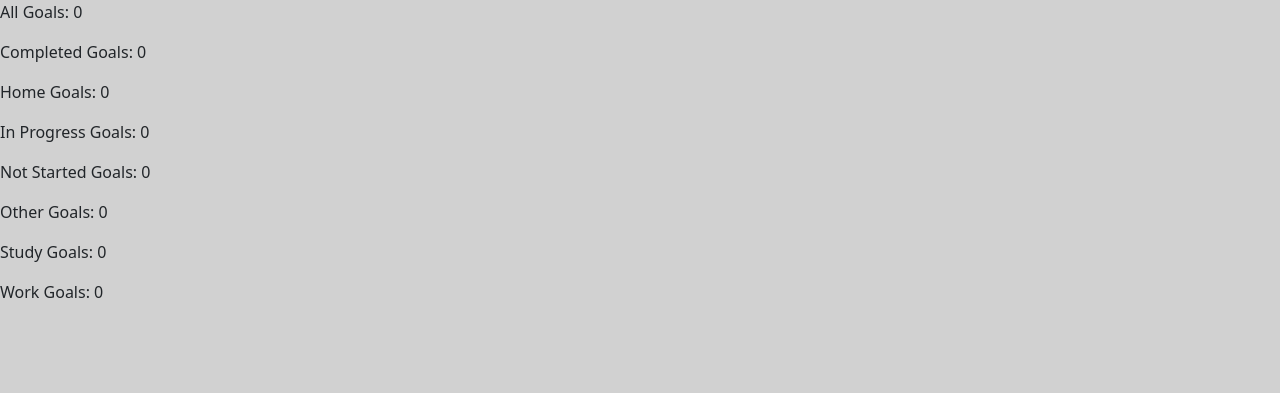
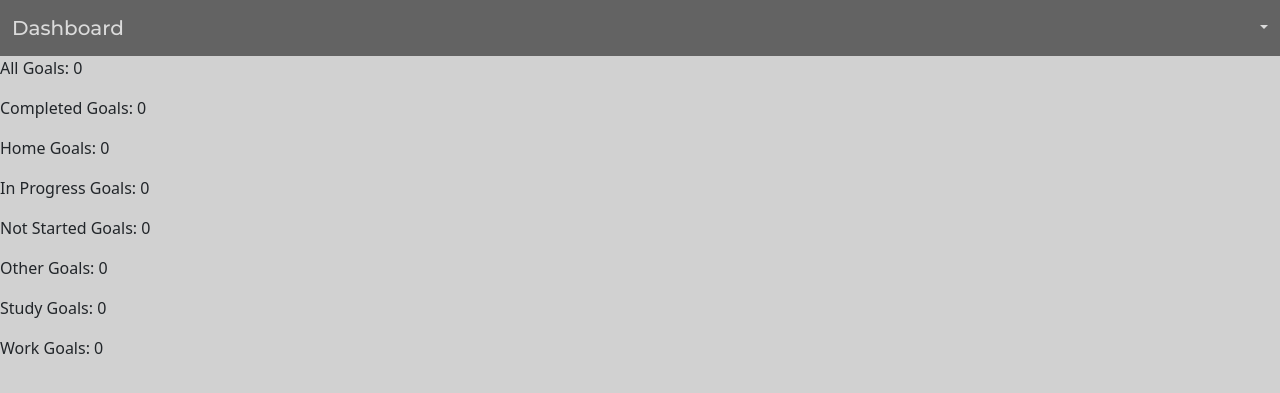
Before and after one commit to thr3000/CSC536, a Django app: page /TestModel/overview/ in a window 1280 px wide. Shown: the top 393 px of the page. Run offline with Django 5.2, Linux system fonts and the light colour scheme; data that the repository does not hold is empty; some libraries are stand-ins or nearby versions.

Commit message:
Overview navbar

```diff
--- a/templates/overview.html
+++ b/templates/overview.html
@@ -15,6 +15,12 @@
             margin: 0;
             background-color: #D1D1D1;
         }
+        .navbar-custom {
+        background-color: #636363; /* Dark gray background for navbar */
+        }
+        .navbar-brand, .nav-link {
+            color: #DBDBDB; /* Light gray text color */
+        }
         .montserrat-title {
             font-family: "Montserrat", sans-serif;
             font-optical-sizing: auto;
@@ -24,10 +30,34 @@
     </style>
 </head>
 <body>
+    <nav class="navbar navbar-expand-lg navbar-custom">
+        <div class="container-fluid">
+            <a class="navbar-brand montserrat-title" href="/TestModel/dashboard/">Dashboard</a>
+            <div class="dropdown">
+                <a class="nav-link dropdown-toggle montserrat-title" href="#" id="navbarDropdown" role="button" data-bs-toggle="dropdown" aria-expanded="false">
+                </a>
+                <ul class="dropdown-menu dropdown-menu-end" aria-labelledby="navbarDropdown">
+                    <li><a class="dropdown-item" href="/TestModel/overview/">Overview</a></li>
+                    <li><a class="dropdown-item" href="#" onclick="logout()">Logout</a></li>
+                </ul>
+            </div>
+        </div>
+      </nav>
     <div id="example"></div>
     <script src="https://cdn.jsdelivr.net/npm/sweetalert2@10"></script>
     <script src="https://cdn.jsdelivr.net/npm/axios/dist/axios.min.js"></script>
     <script>
+        document.getElementById('navbarDropdown').innerHTML = localStorage.getItem('username')
+
+        function logout() {
+            localStorage.removeItem('username');
+            localStorage.removeItem('userid');
+            Swal.fire('Congratulations', 'Logout successfully', 'success')
+            .then(() => {
+                window.location.href = '/TestModel/homepage/';
+            });
+        }
+
         axios.get('/TestModel/summary/')
         .then(response => {
             const stats = response.data.stat;
```
